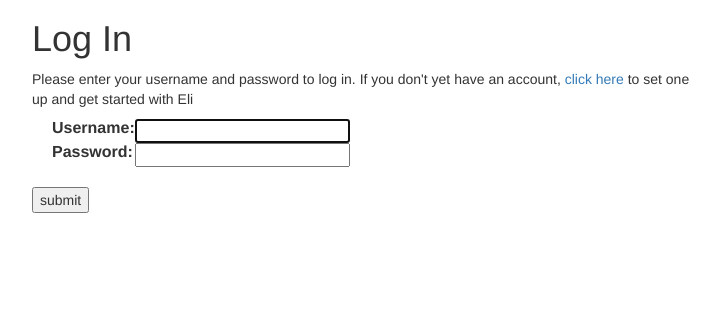
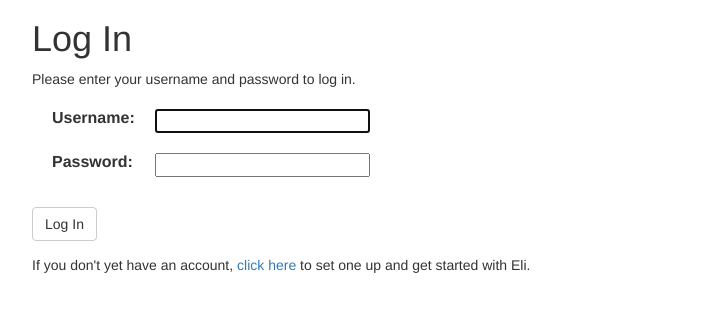
Before and after one commit to mjbyrnes/yale-class-recs, a Django app: page /yale_class_recs/login/ in a window 1280 px wide. Shown: the part 51-363 px from the top of the page, without its empty margins (273-993 px from the left). Run offline with Django 3.2, Linux system fonts and the light colour scheme; some libraries are stand-ins or nearby versions.

Commit message:
minor design adjustments to login

```diff
--- a/yale_class_recs/static/yale_class_recs/library/css/mod-starter-template.css
+++ b/yale_class_recs/static/yale_class_recs/library/css/mod-starter-template.css
@@ -45,5 +45,9 @@ img {
 }
 
 label {
-  padding-left: 20px;
+  padding-left: 10px;
 }
+
+td {
+  padding: 10px;
+}
--- a/yale_class_recs/templates/registration/login.html
+++ b/yale_class_recs/templates/registration/login.html
@@ -4,7 +4,7 @@
 
 <h1>Log In</h1>
 
-<p>Please enter your username and password to log in. If you don't yet have an account, <a href="/yale_class_recs/new_user_info">click here</a> to set one up and get started with Eli</p>
+<p>Please enter your username and password to log in.</p>
 
 {% if form.errors %}
 <p>Your username and password didn't match. Please try again.</p>
@@ -25,8 +25,9 @@
 </table>
 </div>
 
-<input type="submit" value="submit" />
+<input type="submit" value="Log In" class="btn btn-default"/>
 <input type="hidden" name="next" value="/yale_class_recs/home" />
 </form>
 
+<p>If you don't yet have an account, <a href="/yale_class_recs/new_user_info">click here</a> to set one up and get started with Eli.</p>
 {% endblock %}
--- a/yale_class_recs/templates/yale_class_recs/info.html
+++ b/yale_class_recs/templates/yale_class_recs/info.html
@@ -4,7 +4,7 @@
 <h1>Let's begin.</h1>
 <p>Fill out the form below with all of the proper information. Based on your responses, you'll be provided with some recommendations and an explanation of the suggestions. If you leave any fields blank, they simply won't factor into the calculations.</p>
 
-<form action="/general-info/" method="post">
+<form action="info" method="post">
     {% csrf_token %}
     <h2>General Information</h2>
     {{ form.as_p }}
```
